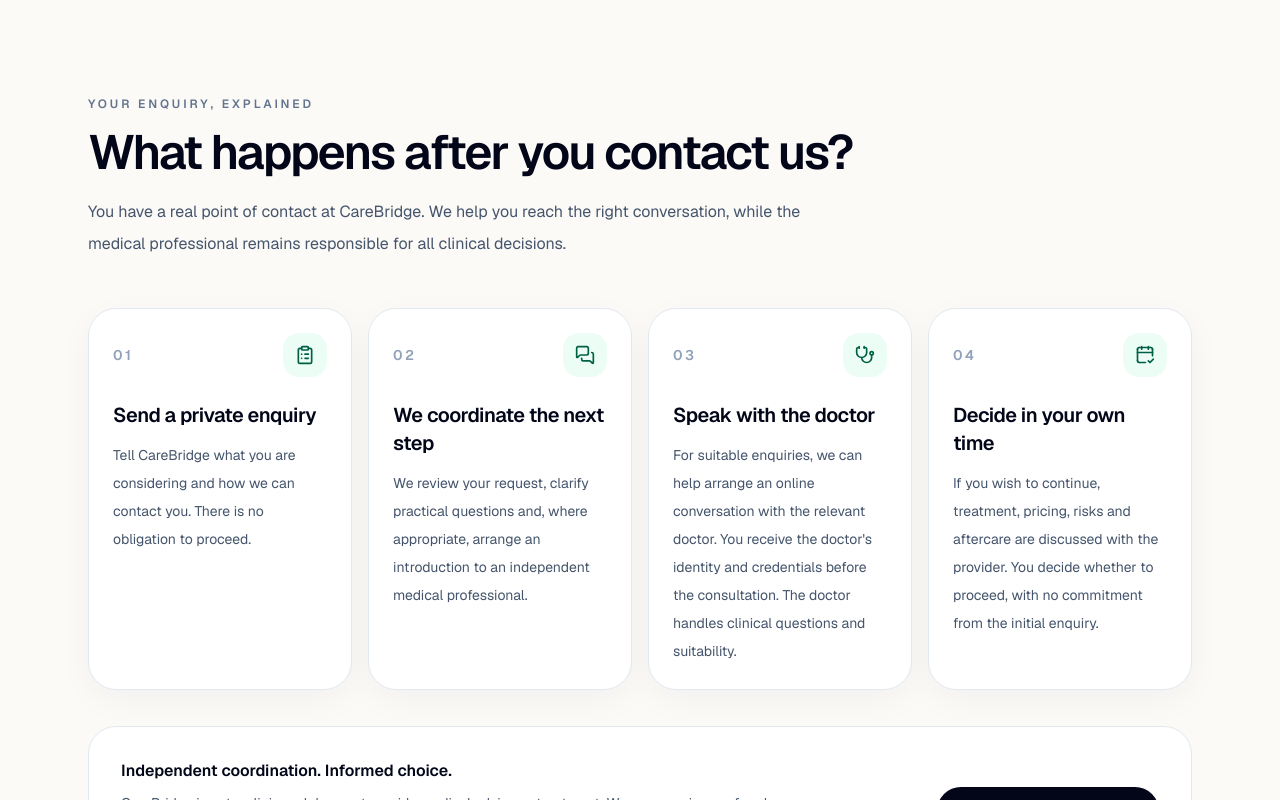
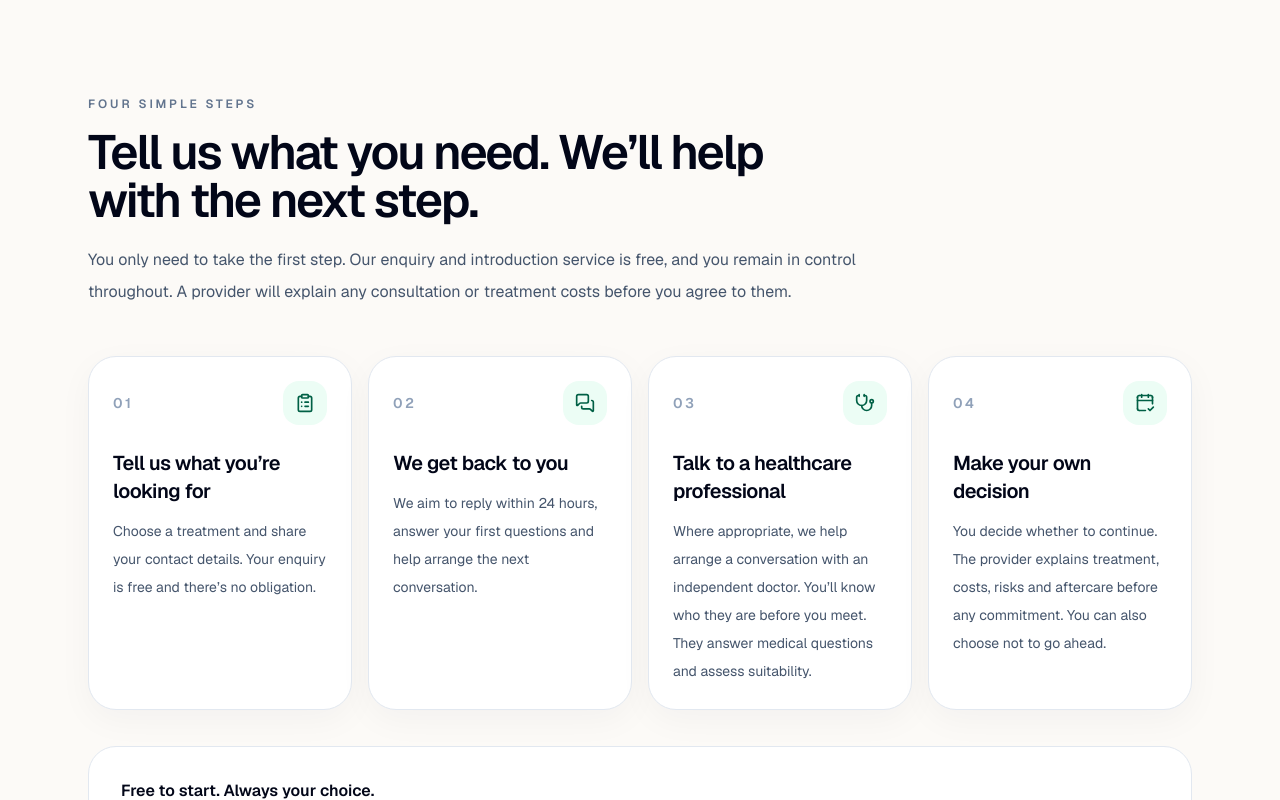
Before and after one commit to LyatifAhmed/carebridgehealth, a Next.js app: page / in a window 1280 px wide. Shown: the part 5320-6120 px from the top of the page. Built offline with nearby package versions, Linux system fonts and the light colour scheme.

Commit message:
Simplify patient-facing copy around a free, easy first step

```diff
--- a/app/components/PatientJourneySection.tsx
+++ b/app/components/PatientJourneySection.tsx
@@ -4,26 +4,26 @@ import { ArrowRight, CalendarCheck2, ClipboardList, MessagesSquare, Stethoscope
 const steps = [
   {
     number: "01",
-    title: "Send a private enquiry",
-    description: "Tell CareBridge what you are considering and how we can contact you. There is no obligation to proceed.",
+    title: "Tell us what you’re looking for",
+    description: "Choose a treatment and share your contact details. Your enquiry is free and there’s no obligation.",
     Icon: ClipboardList,
   },
   {
     number: "02",
-    title: "We coordinate the next step",
-    description: "We review your request, clarify practical questions and, where appropriate, arrange an introduction to an independent medical professional.",
+    title: "We get back to you",
+    description: "We aim to reply within 24 hours, answer your first questions and help arrange the next conversation.",
     Icon: MessagesSquare,
   },
   {
     number: "03",
-    title: "Speak with the doctor",
-    description: "For suitable enquiries, we can help arrange an online conversation with the relevant doctor. You receive the doctor's identity and credentials before the consultation. The doctor handles clinical questions and suitability.",
+    title: "Talk to a healthcare professional",
+    description: "Where appropriate, we help arrange a conversation with an independent doctor. You’ll know who they are before you meet. They answer medical questions and assess suitability.",
     Icon: Stethoscope,
   },
   {
     number: "04",
-    title: "Decide in your own time",
-    description: "If you wish to continue, treatment, pricing, risks and aftercare are discussed with the provider. You decide whether to proceed, with no commitment from the initial enquiry.",
+    title: "Make your own decision",
+    description: "You decide whether to continue. The provider explains treatment, costs, risks and aftercare before any commitment. You can also choose not to go ahead.",
     Icon: CalendarCheck2,
   },
 ];
@@ -33,12 +33,12 @@ export default function PatientJourneySection() {
     <section id="process" aria-labelledby="contact-process-title" className="scroll-mt-24 bg-[#fcfaf7] py-20 md:py-24">
       <div className="mx-auto max-w-6xl px-6">
         <div className="max-w-3xl">
-          <p className="text-xs font-semibold uppercase tracking-[0.24em] text-slate-500">Your enquiry, explained</p>
+          <p className="text-xs font-semibold uppercase tracking-[0.24em] text-slate-500">Four simple steps</p>
           <h2 id="contact-process-title" className="mt-4 text-4xl font-semibold tracking-[-0.04em] text-slate-950 md:text-5xl">
-            What happens after you contact us?
+            Tell us what you need. We’ll help with the next step.
           </h2>
           <p className="mt-5 text-base leading-8 text-slate-600">
-            You have a real point of contact at CareBridge. We help you reach the right conversation, while the medical professional remains responsible for all clinical decisions.
+            You only need to take the first step. Our enquiry and introduction service is free, and you remain in control throughout. A provider will explain any consultation or treatment costs before you agree to them.
           </p>
         </div>
 
@@ -59,13 +59,13 @@ export default function PatientJourneySection() {
 
         <div className="mt-9 flex flex-col gap-5 rounded-[28px] border border-slate-200 bg-white p-6 md:flex-row md:items-center md:justify-between md:p-8">
           <div className="max-w-2xl">
-            <p className="font-semibold text-slate-950">Independent coordination. Informed choice.</p>
+            <p className="font-semibold text-slate-950">Free to start. Always your choice.</p>
             <p className="mt-2 text-sm leading-6 text-slate-600">
               CareBridge is not a clinic and does not provide medical advice or treatment. We may receive a referral commission from a provider if you proceed with treatment. You can ask who the provider is and verify their credentials before deciding.
             </p>
           </div>
           <Link href="/#form" className="inline-flex shrink-0 items-center justify-center gap-2 rounded-full bg-slate-950 px-6 py-3.5 text-sm font-semibold text-white transition hover:bg-slate-800">
-            Start a private enquiry <ArrowRight className="h-4 w-4" aria-hidden="true" />
+            Send a free enquiry <ArrowRight className="h-4 w-4" aria-hidden="true" />
           </Link>
         </div>
       </div>
```
